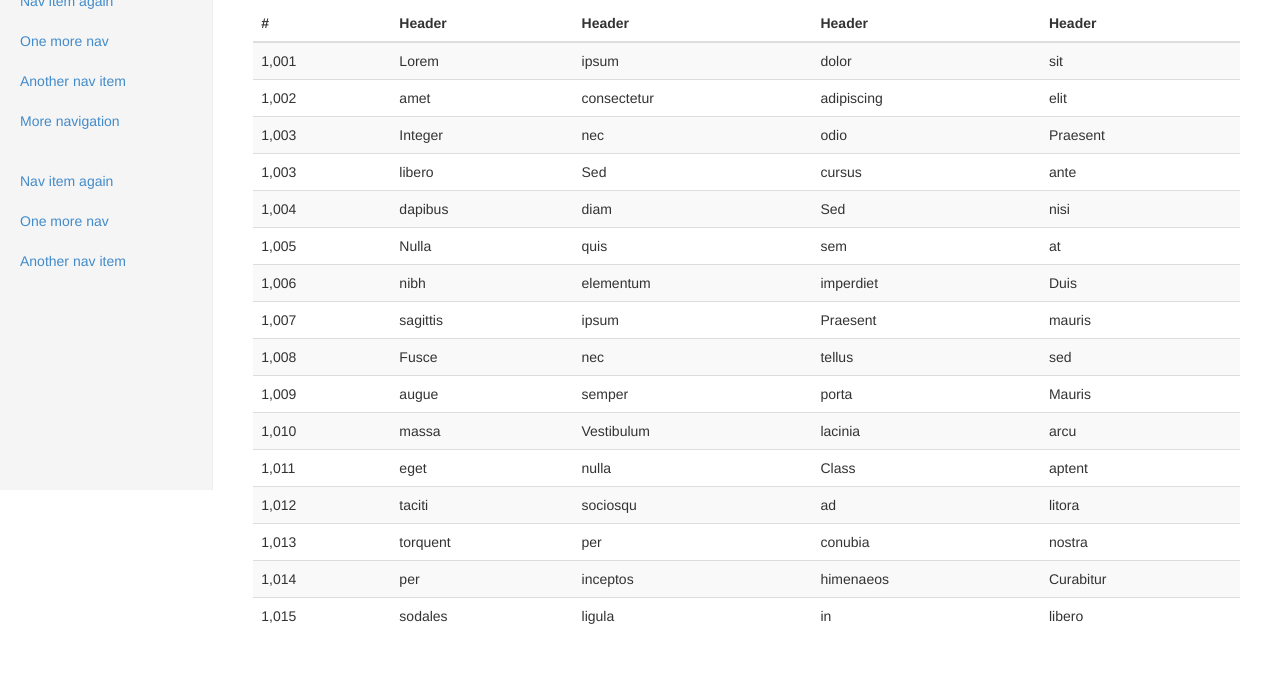
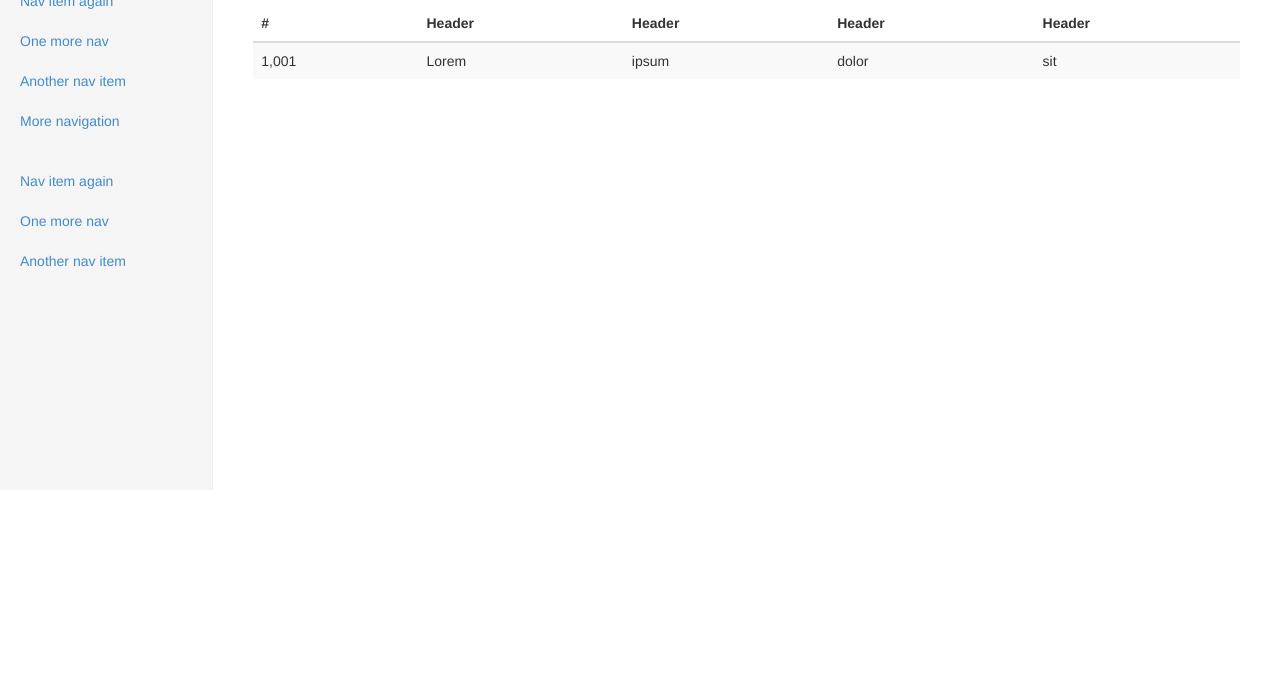
Before and after one commit to jiawei-lyu/Nirvason.github.io, a plain HTML site: page index.html in a window 1280 px wide. Shown: the part 310-984 px from the top of the page. After the commit the page ends 800 px from the top, so only its background shows below. Drawn offline with Linux system fonts and the light colour scheme.

Commit message:
View change, test commit

```diff
--- a/index.html
+++ b/index.html
@@ -1,11 +1,24 @@
 <!DOCTYPE HTML>
+
+<html>
+
 <head>
+  <meta http-equiv="Content-Type" content="text/html; charset=UTF-8" />
+  <title>Demo</title>
+
+  <!-- Twitter Bootstrap -->
 	<link rel="stylesheet" href="css/bootstrap.min.css">
+
   <!-- Custom styles for this template -->
   <link rel="stylesheet" href="css/dashboard.css">
+
+  <!-- jQuery -->
 	<script type="text/javascript" src="js/jquery-1.11.1.min.js"></script>
+
+  <!-- AngularJS -->
 	<script type="text/jacascript" src="js/angular.min.js"></script>
 </head>
+
 <body>
   <div class="navbar navbar-inverse navbar-fixed-top" role="navigation">
     <div class="container-fluid">
@@ -18,6 +31,7 @@
         </button>
         <a class="navbar-brand" href="#">IST - Product List</a>
       </div>
+
       <div class="navbar-collapse collapse">
         <ul class="nav navbar-nav navbar-right">
           <li><a href="#">Dashboard</a></li>
@@ -54,28 +68,29 @@
           <li><a href="">Another nav item</a></li>
         </ul>
       </div>
+
       <div class="col-sm-9 col-sm-offset-3 col-md-10 col-md-offset-2 main">
         <h1 class="page-header" id="page-title">Our Products</h1>
 
         <div class="row placeholders">
           <div class="col-xs-6 col-sm-3 placeholder">
             <img data-src="holder.js/200x200/auto/sky" class="img-responsive" alt="Generic placeholder thumbnail">
-              <h4>Label</h4>
+            <h4>Temperature</h4>
             <span class="text-muted">Something else</span>
           </div>
           <div class="col-xs-6 col-sm-3 placeholder">
             <img data-src="holder.js/200x200/auto/vine" class="img-responsive" alt="Generic placeholder thumbnail">
-              <h4>Label</h4>
+            <h4>Humidity</h4>
             <span class="text-muted">Something else</span>
           </div>
           <div class="col-xs-6 col-sm-3 placeholder">
             <img data-src="holder.js/200x200/auto/sky" class="img-responsive" alt="Generic placeholder thumbnail">
-              <h4>Label</h4>
+            <h4>Flow</h4>
             <span class="text-muted">Something else</span>
           </div>
           <div class="col-xs-6 col-sm-3 placeholder">
             <img data-src="holder.js/200x200/auto/vine" class="img-responsive" alt="Generic placeholder thumbnail">
-              <h4>Label</h4>
+            <h4>Conductivity</h4>
             <span class="text-muted">Something else</span>
           </div>
         </div>
@@ -100,115 +115,13 @@
                 <td>dolor</td>
                 <td>sit</td>
               </tr>
-                <tr>
-                  <td>1,002</td>
-                  <td>amet</td>
-                  <td>consectetur</td>
-                  <td>adipiscing</td>
-                  <td>elit</td>
-                </tr>
-                <tr>
-                  <td>1,003</td>
-                  <td>Integer</td>
-                  <td>nec</td>
-                  <td>odio</td>
-                  <td>Praesent</td>
-                </tr>
-                <tr>
-                  <td>1,003</td>
-                  <td>libero</td>
-                  <td>Sed</td>
-                  <td>cursus</td>
-                  <td>ante</td>
-                </tr>
-                <tr>
-                  <td>1,004</td>
-                  <td>dapibus</td>
-                  <td>diam</td>
-                  <td>Sed</td>
-                  <td>nisi</td>
-                </tr>
-                <tr>
-                  <td>1,005</td>
-                  <td>Nulla</td>
-                  <td>quis</td>
-                  <td>sem</td>
-                  <td>at</td>
-                </tr>
-                <tr>
-                  <td>1,006</td>
-                  <td>nibh</td>
-                  <td>elementum</td>
-                  <td>imperdiet</td>
-                  <td>Duis</td>
-                </tr>
-                <tr>
-                  <td>1,007</td>
-                  <td>sagittis</td>
-                  <td>ipsum</td>
-                  <td>Praesent</td>
-                  <td>mauris</td>
-                </tr>
-                <tr>
-                  <td>1,008</td>
-                  <td>Fusce</td>
-                  <td>nec</td>
-                  <td>tellus</td>
-                  <td>sed</td>
-                </tr>
-                <tr>
-                  <td>1,009</td>
-                  <td>augue</td>
-                  <td>semper</td>
-                  <td>porta</td>
-                  <td>Mauris</td>
-                </tr>
-                <tr>
-                  <td>1,010</td>
-                  <td>massa</td>
-                  <td>Vestibulum</td>
-                  <td>lacinia</td>
-                  <td>arcu</td>
-                </tr>
-                <tr>
-                  <td>1,011</td>
-                  <td>eget</td>
-                  <td>nulla</td>
-                  <td>Class</td>
-                  <td>aptent</td>
-                </tr>
-                <tr>
-                  <td>1,012</td>
-                  <td>taciti</td>
-                  <td>sociosqu</td>
-                  <td>ad</td>
-                  <td>litora</td>
-                </tr>
-                <tr>
-                  <td>1,013</td>
-                  <td>torquent</td>
-                  <td>per</td>
-                  <td>conubia</td>
-                  <td>nostra</td>
-                </tr>
-                <tr>
-                  <td>1,014</td>
-                  <td>per</td>
-                  <td>inceptos</td>
-                  <td>himenaeos</td>
-                  <td>Curabitur</td>
-                </tr>
-                <tr>
-                  <td>1,015</td>
-                  <td>sodales</td>
-                  <td>ligula</td>
-                  <td>in</td>
-                  <td>libero</td>
-                </tr>
             </tbody>
           </table>
         </div>
       </div>
     </div>
   </div>
+
 </body>
+
+</html>
```
Lines whose indentation alone changed are shown as unchanged.
